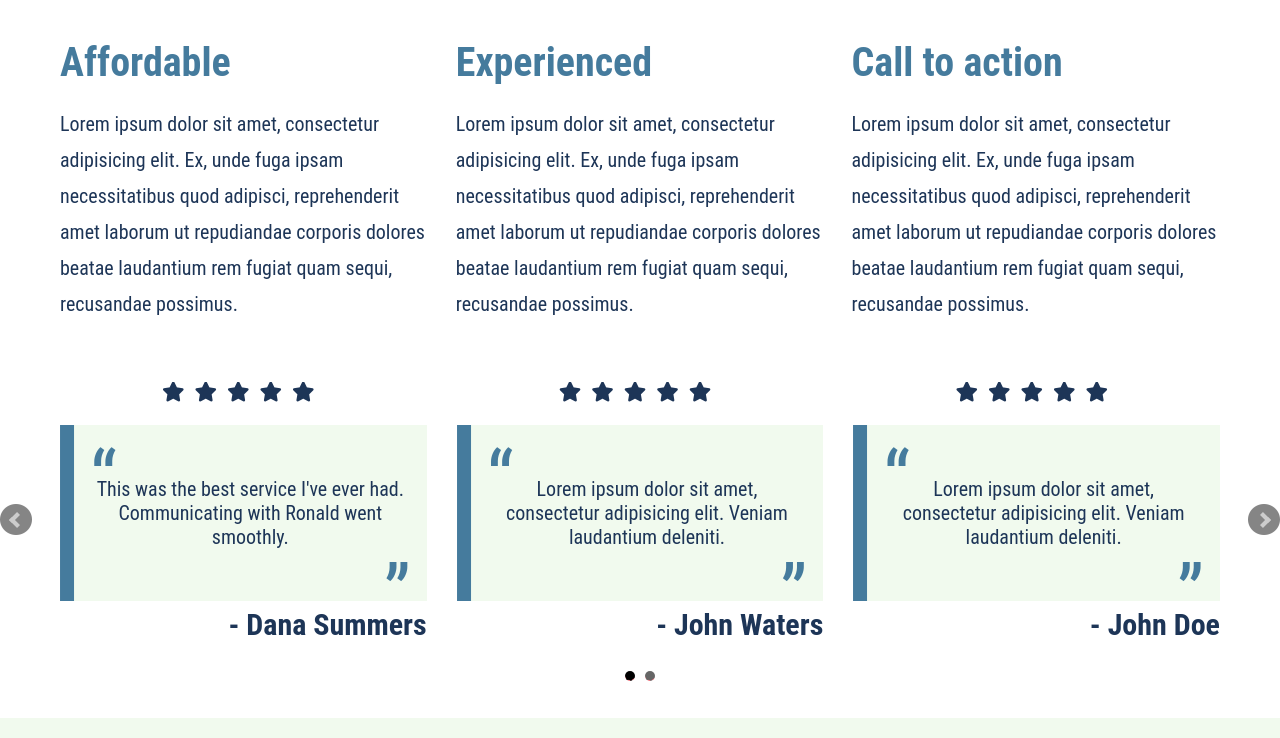
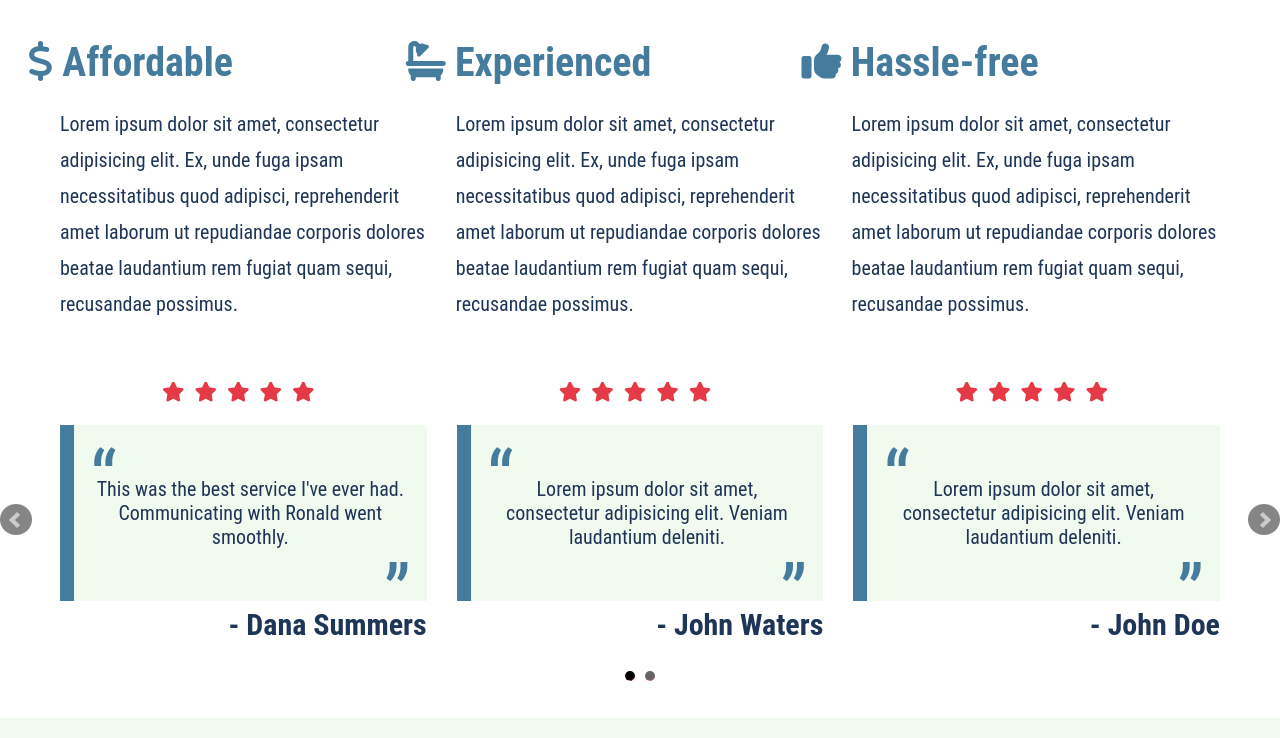
Before and after one commit to tub-man/tub-man.github.io, a Jekyll site: the page built from index.html, in a window 1280 px wide. Shown: the part 1412-2150 px from the top of the page. Built offline with Jekyll 4.4.1, drawn with Linux system fonts in a browser that asks for light colours; nearby versions of some CDN libraries; some web fonts are replaced; grey boxes are pictures that could not be loaded.

Commit message:
Index revision.

```diff
--- a/css/main.css
+++ b/css/main.css
@@ -647,7 +647,8 @@ blockquote {
     display: inline-block; }
     .reviews ul ul.stars li {
       float: left;
-      margin-right: .5em; }
+      margin-right: .5em;
+      color: #e63946; }
   .reviews ul > li {
     padding: 0; }
     .reviews ul > li blockquote {
@@ -695,6 +696,10 @@ ul.ctas {
     padding: 0; }
     ul.ctas > li:last-child {
       margin-right: 0; }
+    ul.ctas > li h2 > i {
+      margin-left: -1.25em; }
+    ul.ctas > li:first-child h2 > i {
+      margin-left: -.8em; }
 
 .thumbnail-container > a {
   text-decoration: none; }
--- a/index.html
+++ b/index.html
@@ -7,6 +7,7 @@ title: Ronald Lovern - Bathtubs &amp; Sinks - Repair &amp; Refinish
   <ul class="ctas">
     <li>
       <h2>
+        <i class="fa fa-usd"></i>
         Affordable
       </h2>
       <p>
@@ -15,6 +16,7 @@ title: Ronald Lovern - Bathtubs &amp; Sinks - Repair &amp; Refinish
     </li>
     <li>
       <h2>
+        <i class="fa fa-bath"></i>
         Experienced
       </h2>
       <p>
@@ -23,7 +25,8 @@ title: Ronald Lovern - Bathtubs &amp; Sinks - Repair &amp; Refinish
     </li>
     <li>
       <h2>
-        Call to action
+        <i class="fa fa-thumbs-up"></i>
+        Hassle-free
       </h2>
       <p>
         Lorem ipsum dolor sit amet, consectetur adipisicing elit. Ex, unde fuga ipsam necessitatibus quod adipisci, reprehenderit amet laborum ut repudiandae corporis dolores beatae laudantium rem fugiat quam sequi, recusandae possimus.
```
Also changed, not shown: _scss/globals/globals.scss (+11 -0 lines).
